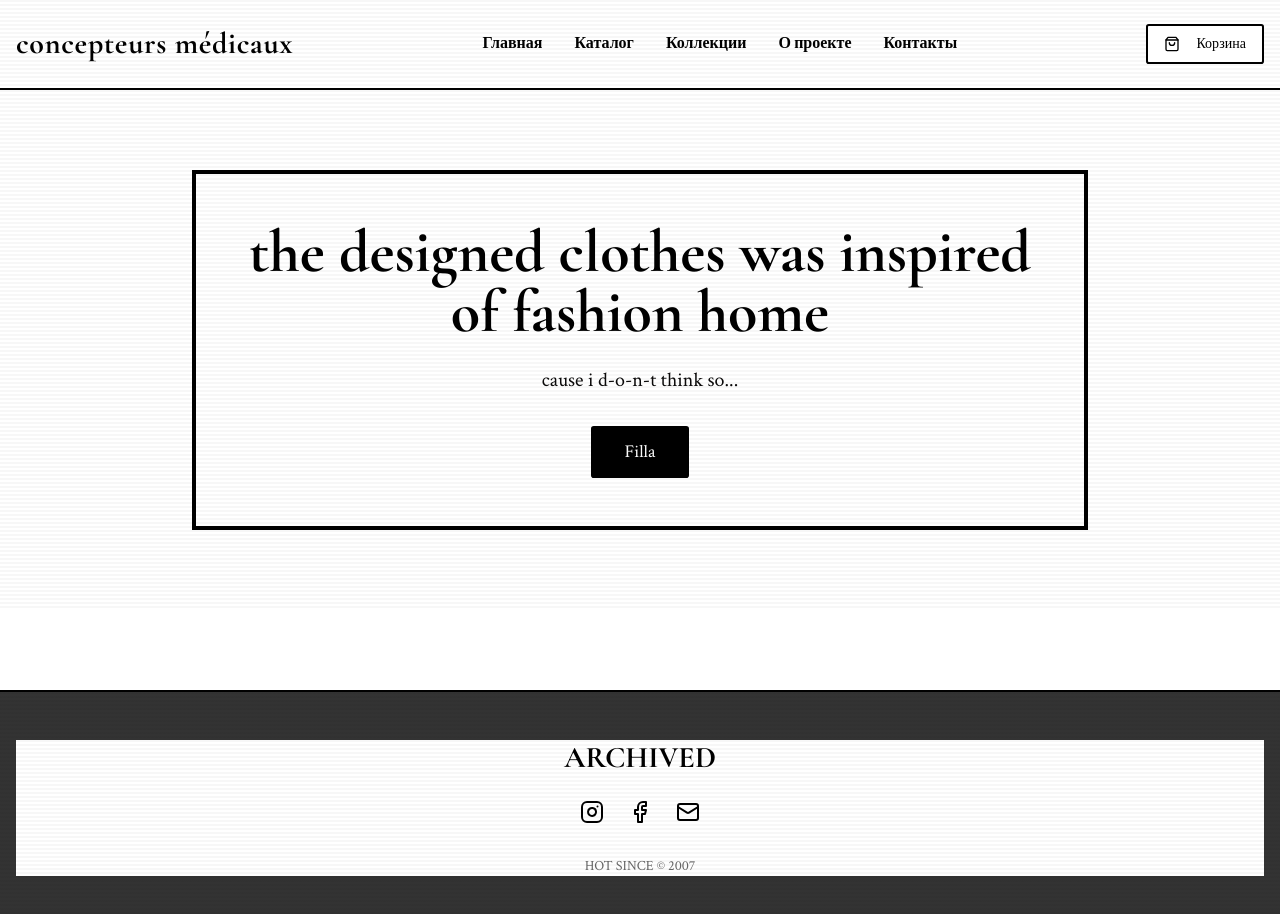
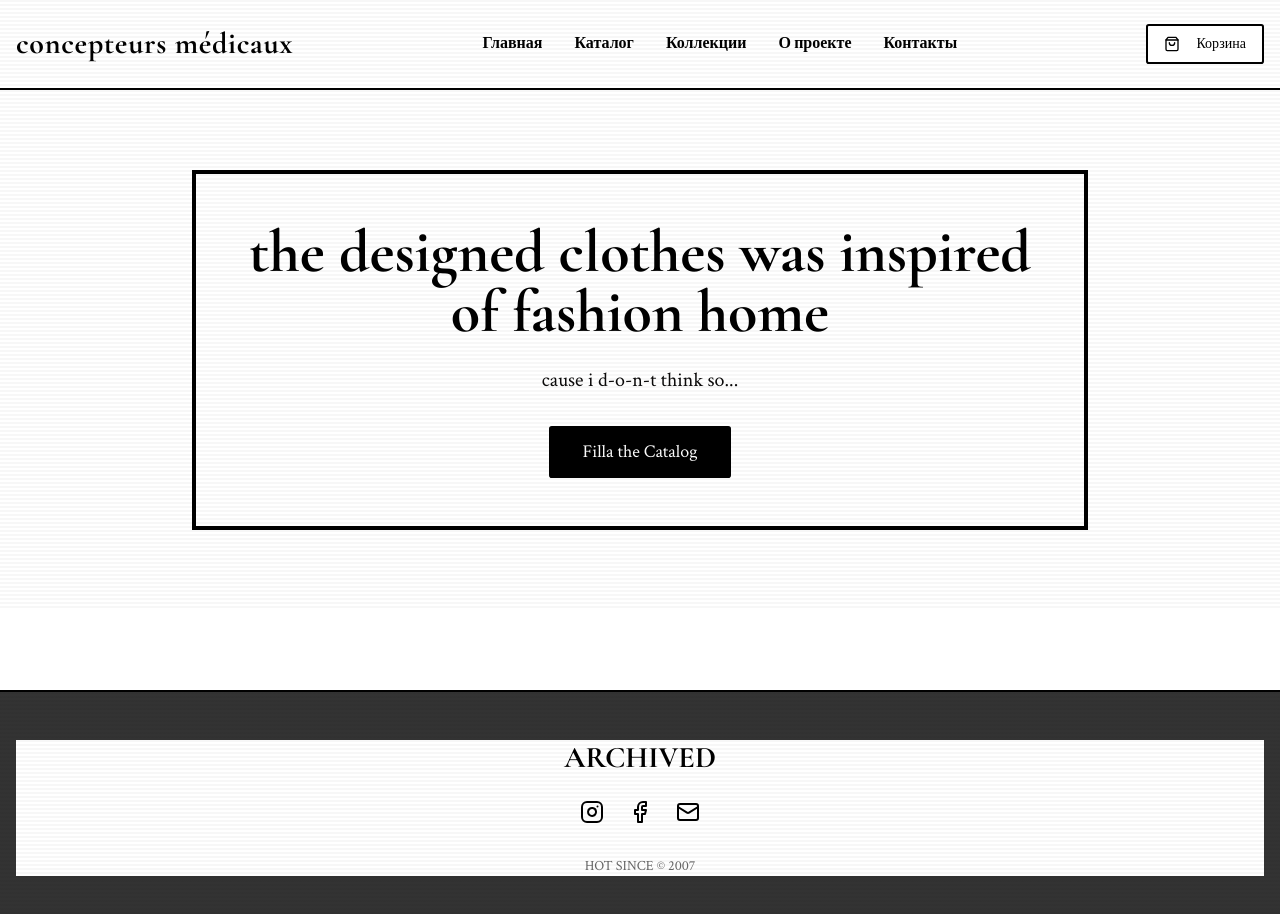
Before and after one commit to pr-poehali-dev/archive-fashion-site, a React (Vite) app: page / in a window 1280 px wide. Shown: the top 914 px of the page. Built offline with nearby package versions, Linux system fonts and the light colour scheme.

Commit message:
fix: обновление компонента

```diff
--- a/src/pages/Index.tsx
+++ b/src/pages/Index.tsx
@@ -142,7 +142,7 @@ export default function Index() {
               <Button
                 onClick={() => setActiveSection('catalog')}
                 className="bg-black hover:bg-gray-800 text-white border-2 border-black px-8 py-6 text-lg"
-              >Filla</Button>
+              >Filla the Catalog</Button>
             </div>
           </div>
         </section>
```
